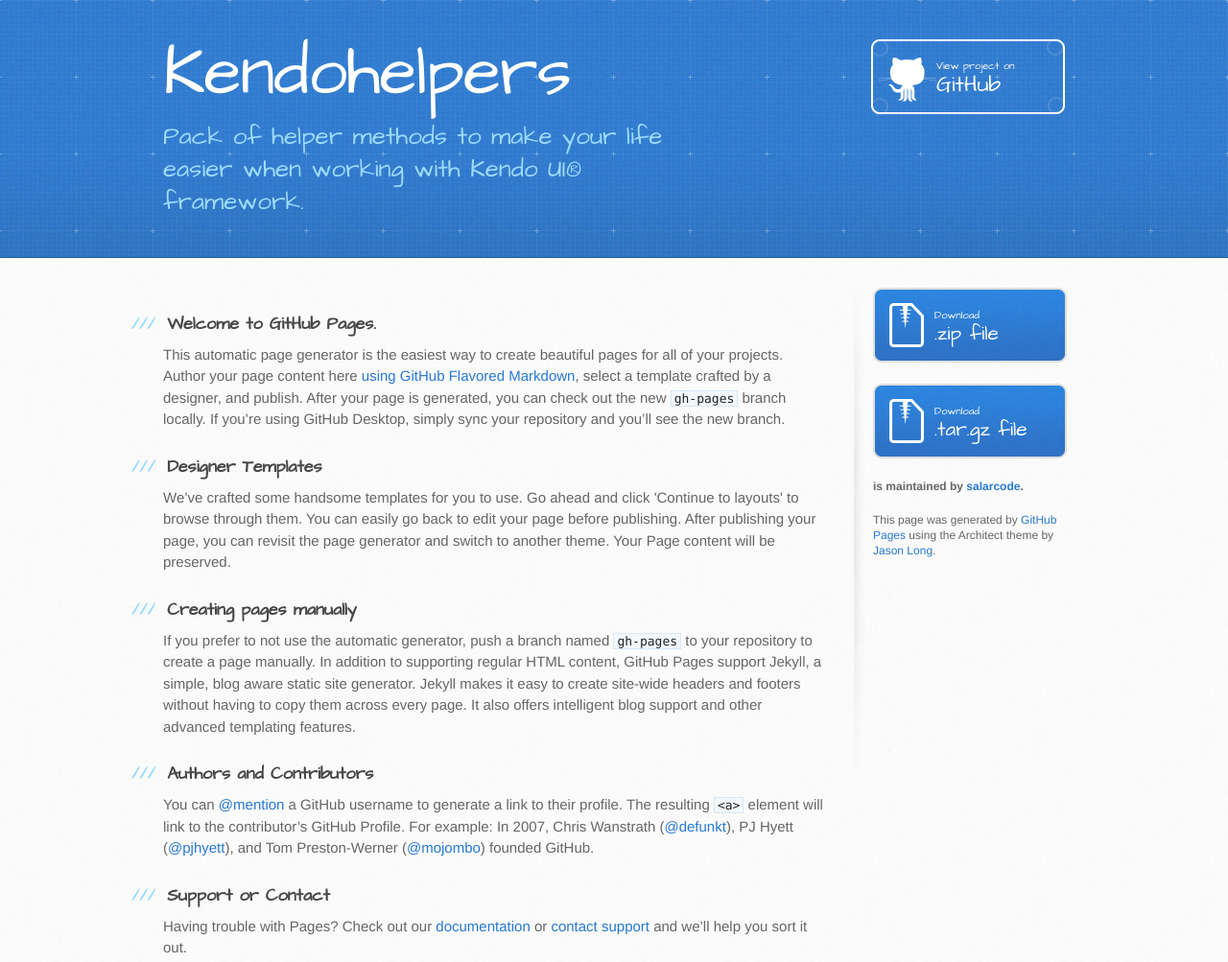
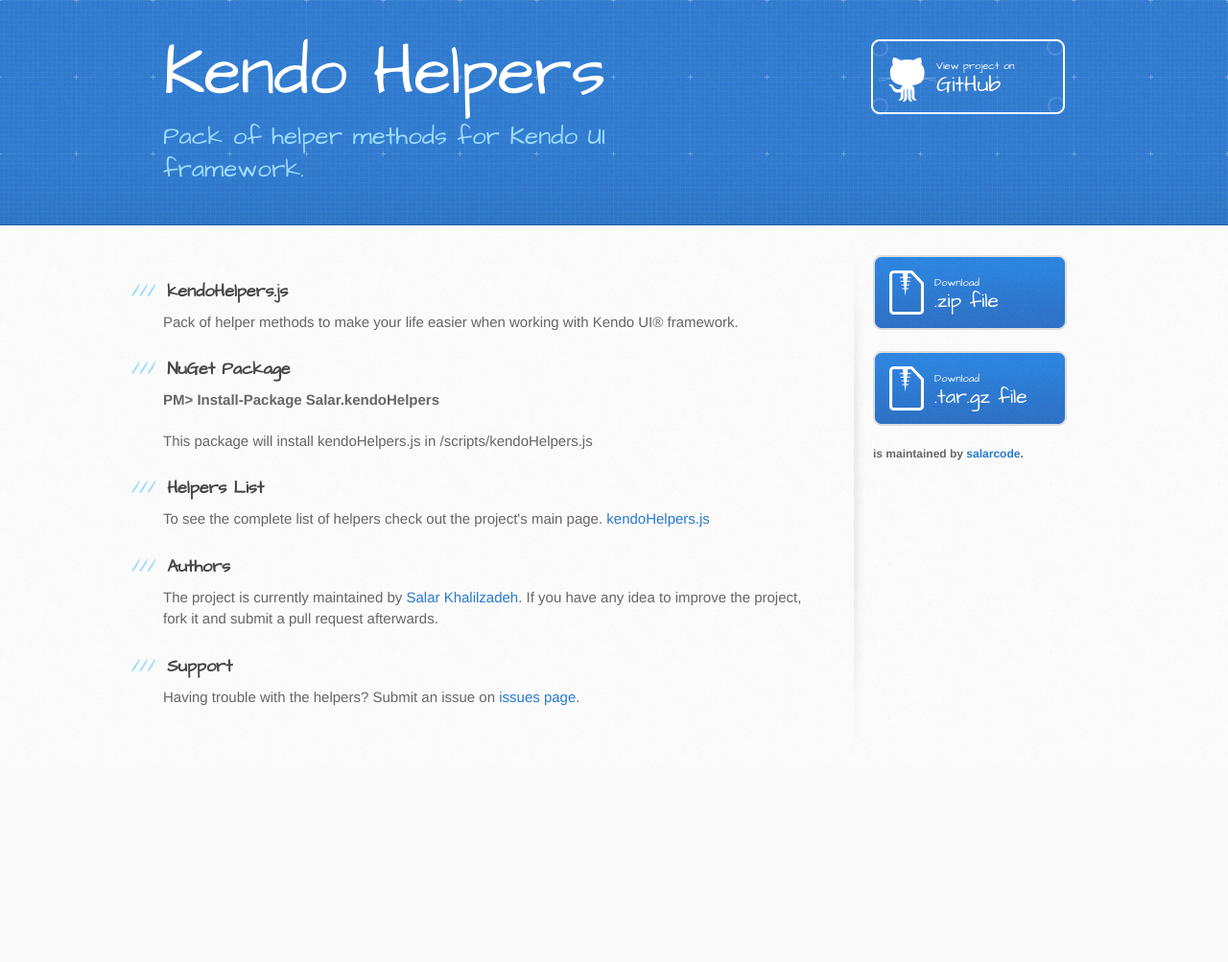
Before and after one commit to salarcode/kendoHelpers, a plain HTML site: page index.html in a window 1280 px wide. Shown: the whole page at 96% size. After the commit the page ends 800 px from the top, so only its background shows below. Drawn offline with Linux system fonts and the light colour scheme.

Commit message:
Default texts are removed.

```diff
--- a/index.html
+++ b/index.html
@@ -13,14 +13,14 @@
 	<script src="//html5shiv.googlecode.com/svn/trunk/html5.js"></script>
 	<![endif]-->
 
-    <title>Kendohelpers by salarcode</title>
+	<title>kendoHelpers by salarcode</title>
 </head>
 
 <body>
 	<header>
 		<div class="inner">
-        <h1>Kendohelpers</h1>
-        <h2>Pack of helper methods to make your life easier when working with Kendo UI® framework.</h2>
+			<h1>Kendo Helpers</h1>
+			<h2>Pack of helper methods for Kendo UI framework.</h2>
 			<a href="https://github.com/salarcode/kendoHelpers" class="button"><small>View project on</small> GitHub</a>
 		</div>
 	</header>
@@ -29,29 +29,40 @@
 		<div class="inner clearfix">
 			<section id="main-content">
 				<h3>
-<a id="welcome-to-github-pages" class="anchor" href="#welcome-to-github-pages" aria-hidden="true"><span class="octicon octicon-link"></span></a>Welcome to GitHub Pages.</h3>
+					<a id="kendoHelpers.js" class="anchor" href="#kendoHelpers.js" aria-hidden="true"><span class="octicon octicon-link"></span></a>kendoHelpers.js
+				</h3>
 
-<p>This automatic page generator is the easiest way to create beautiful pages for all of your projects. Author your page content here <a href="https://guides.github.com/features/mastering-markdown/">using GitHub Flavored Markdown</a>, select a template crafted by a designer, and publish. After your page is generated, you can check out the new <code>gh-pages</code> branch locally. If you’re using GitHub Desktop, simply sync your repository and you’ll see the new branch.</p>
+				<p>Pack of helper methods to make your life easier when working with Kendo UI® framework.</p>
 
 				<h3>
-<a id="designer-templates" class="anchor" href="#designer-templates" aria-hidden="true"><span class="octicon octicon-link"></span></a>Designer Templates</h3>
+					<a id="NuGetPackage" class="anchor" href="#NuGetPackage" aria-hidden="true"><span class="octicon octicon-link"></span></a>NuGet Package
+				</h3>
 
-<p>We’ve crafted some handsome templates for you to use. Go ahead and click 'Continue to layouts' to browse through them. You can easily go back to edit your page before publishing. After publishing your page, you can revisit the page generator and switch to another theme. Your Page content will be preserved.</p>
+				<p>
+					<strong>PM> Install-Package Salar.kendoHelpers</strong>
+
+				</p>
+				<p>
+					This package will install kendoHelpers.js in /scripts/kendoHelpers.js
+				</p>
 
 				<h3>
-<a id="creating-pages-manually" class="anchor" href="#creating-pages-manually" aria-hidden="true"><span class="octicon octicon-link"></span></a>Creating pages manually</h3>
+					<a id="HelpersList" class="anchor" href="#HelpersList" aria-hidden="true"><span class="octicon octicon-link"></span></a>Helpers List
+				</h3>
 
-<p>If you prefer to not use the automatic generator, push a branch named <code>gh-pages</code> to your repository to create a page manually. In addition to supporting regular HTML content, GitHub Pages support Jekyll, a simple, blog aware static site generator. Jekyll makes it easy to create site-wide headers and footers without having to copy them across every page. It also offers intelligent blog support and other advanced templating features.</p>
+				<p>To see the complete list of helpers check out the project's main page. <a href="https://github.com/salarcode/kendoHelpers"> kendoHelpers.js</a></p>
 
 				<h3>
-<a id="authors-and-contributors" class="anchor" href="#authors-and-contributors" aria-hidden="true"><span class="octicon octicon-link"></span></a>Authors and Contributors</h3>
+					<a id="authors-and-contributors" class="anchor" href="#authors-and-contributors" aria-hidden="true"><span class="octicon octicon-link"></span></a>Authors
+				</h3>
 
-<p>You can <a href="https://github.com/blog/821" class="user-mention">@mention</a> a GitHub username to generate a link to their profile. The resulting <code>&lt;a&gt;</code> element will link to the contributor’s GitHub Profile. For example: In 2007, Chris Wanstrath (<a href="https://github.com/defunkt" class="user-mention">@defunkt</a>), PJ Hyett (<a href="https://github.com/pjhyett" class="user-mention">@pjhyett</a>), and Tom Preston-Werner (<a href="https://github.com/mojombo" class="user-mention">@mojombo</a>) founded GitHub.</p>
+				<p>The project is currently maintained by <a href="https://github.com/salarcode" class="user-mention">Salar Khalilzadeh</a>. If you have any idea to improve the project, fork it and submit a pull request afterwards.</p>
 
 				<h3>
-<a id="support-or-contact" class="anchor" href="#support-or-contact" aria-hidden="true"><span class="octicon octicon-link"></span></a>Support or Contact</h3>
+					<a id="support-or-contact" class="anchor" href="#support-or-contact" aria-hidden="true"><span class="octicon octicon-link"></span></a>Support
+				</h3>
 
-<p>Having trouble with Pages? Check out our <a href="https://help.github.com/pages">documentation</a> or <a href="https://github.com/contact">contact support</a> and we’ll help you sort it out.</p>
+				<p>Having trouble with the helpers? Submit an issue on <a href="https://github.com/salarcode/kendoHelpers/issues">issues page</a>.</p>
 			</section>
 
 			<aside id="sidebar">
@@ -65,8 +76,6 @@
 				</a>
 
 				<p class="repo-owner"><a href="https://github.com/salarcode/kendoHelpers"></a> is maintained by <a href="https://github.com/salarcode">salarcode</a>.</p>
-
-          <p>This page was generated by <a href="https://pages.github.com">GitHub Pages</a> using the Architect theme by <a href="https://twitter.com/jasonlong">Jason Long</a>.</p>
 			</aside>
 		</div>
 	</div>
```
Lines whose indentation alone changed are shown as unchanged.
